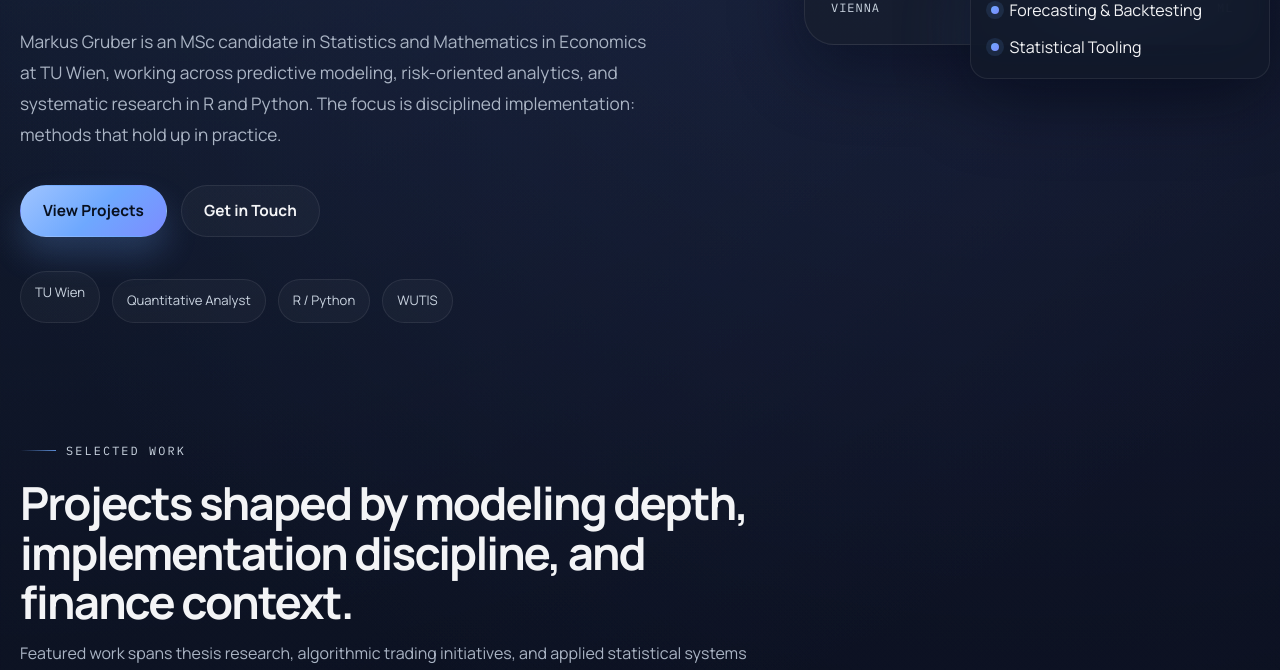
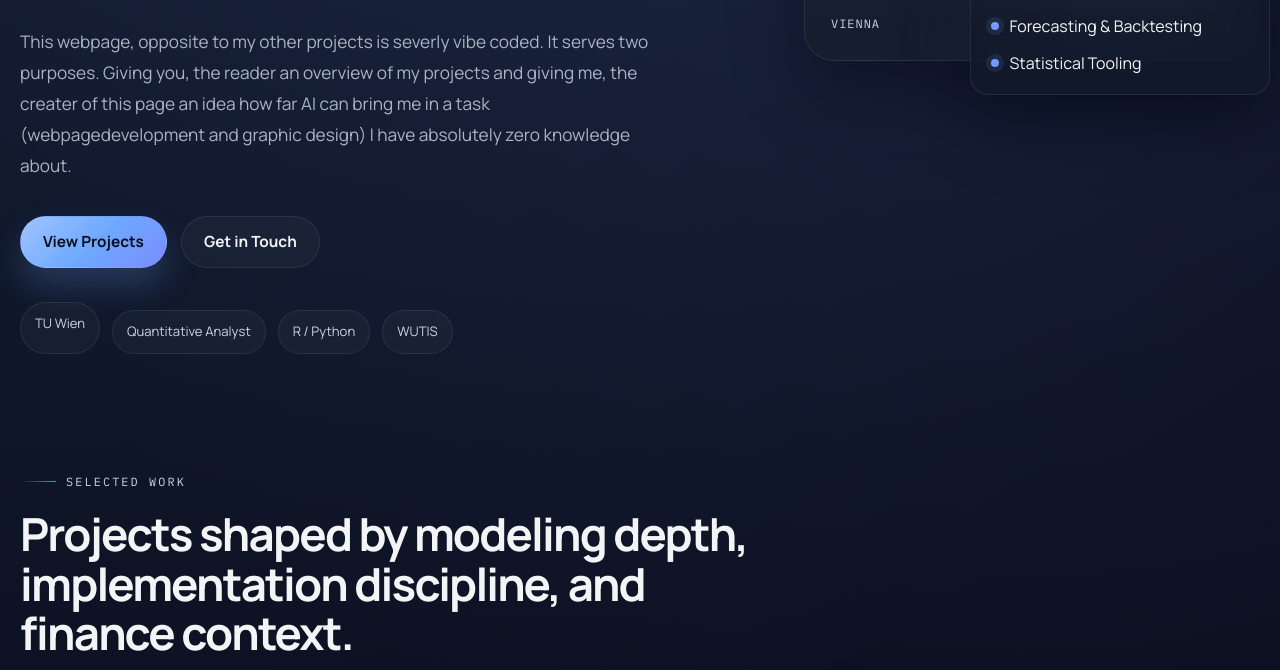
Before and after one commit to SukramReburg/SukramReburg.github.io, a Jekyll site: the page built from index.md, in a window 1280 px wide and 900 px high, scrolled down 725 px, cut to the strip 230-900 px from the top of the window. Built offline with Jekyll 4.4.1, drawn with Linux system fonts in a browser that asks for light colours.

```diff
--- a/index.md
+++ b/index.md
@@ -11,8 +11,9 @@ description: Quantitative research, machine learning, and finance-oriented proje
       <div class="eyebrow reveal reveal-delay-1">Quantitative Methods · Machine Learning · Finance</div>
       <h1 class="hero__title reveal reveal-delay-2">Building quantitative models, research-driven tools, and machine learning systems for high-stakes decisions.</h1>
       <p class="hero__lede reveal reveal-delay-3">
-        Markus Gruber is an MSc candidate in Statistics and Mathematics in Economics at TU Wien, working across predictive modeling,
-        risk-oriented analytics, and systematic research in R and Python. The focus is disciplined implementation: methods that hold up in practice.
+        This webpage, opposite to my other projects is severly vibe coded. It serves two purposes.
+        Giving you, the reader an overview of my projects and giving me, the creater of this page an idea
+        how far AI can bring me in a task (webpagedevelopment and graphic design) I have absolutely zero knowledge about.
       </p>
       <div class="hero__actions reveal reveal-delay-4">
         <a class="button button--primary" href="#work">View Projects</a>
```
Also changed, not shown: workflows/jekyll-build.yml (+2 -6 lines).
